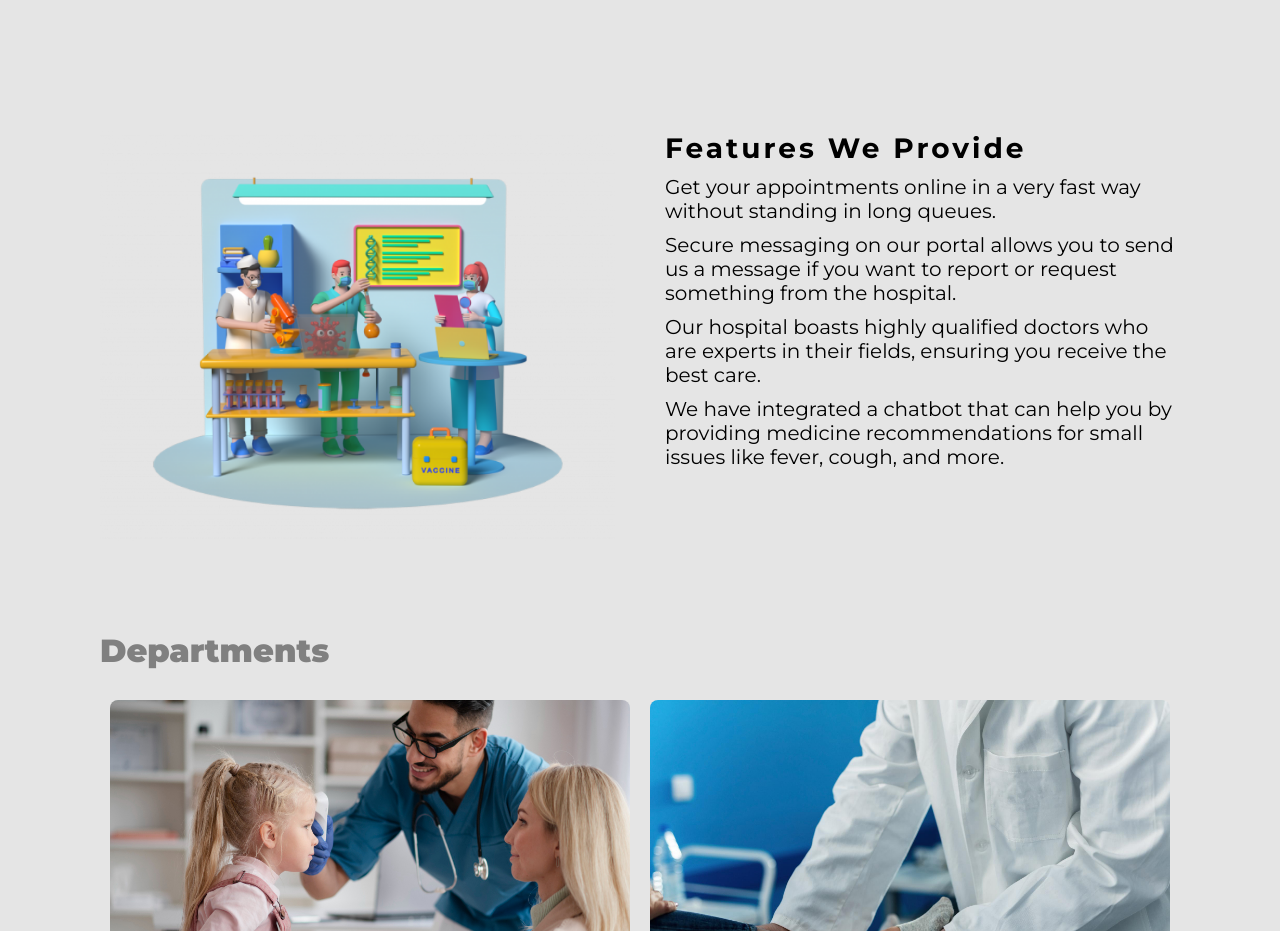
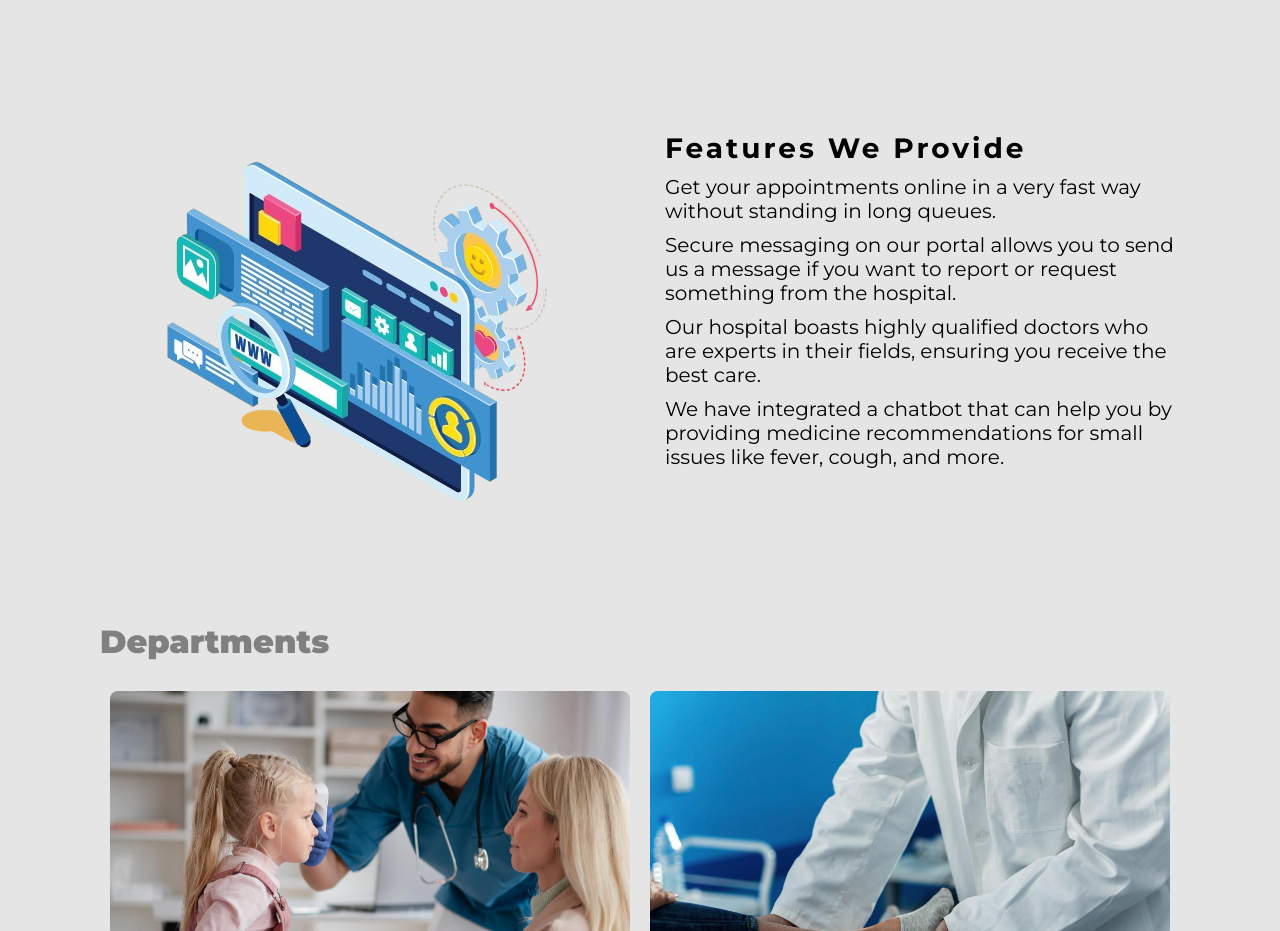
Before and after one commit to saksham1728/HMS-MANAGEMENT, a React (Vite) app in the folder frontend/: page / in a window 1280 px wide. Shown: the part 800-1731 px from the top of the page. Built offline with nearby package versions, Linux system fonts and the light colour scheme; no server answers.

Commit message:
Update Home.jsx

```diff
--- a/frontend/src/pages/Home.jsx
+++ b/frontend/src/pages/Home.jsx
@@ -1,22 +1,21 @@
-import React from 'react'
-import Hero from '../components/Hero'
-import Biography from '../components/Biography'
-import Departments from '../components/Departments'
-import MessageForm from '../components/MessageForm'
-
-
+import React from 'react';
+import Hero from '../components/Hero';
+import Biography from '../components/Biography';
+import Departments from '../components/Departments';
+import MessageForm from '../components/MessageForm';
 
 const Home = () => {
   return (
     <div>
-
-      <Hero title={"Welcome to CANS Multi Specialty Hospital"} imageUrl={"./hero.png"}/>
-      <Biography imageUrl={"./about.png"}/>
+      <Hero title={"Welcome to CANS Multi Specialty Hospital"} imageUrl={"./hero.png"} />
+      <Biography
+        imageUrl={"./feature.png"}
+        className="home-biography"
+      />
       <Departments />
       <MessageForm />
+    </div>
+  );
+};
 
-    </div>
-  )
-}
-
-export default Home
+export default Home;
```
